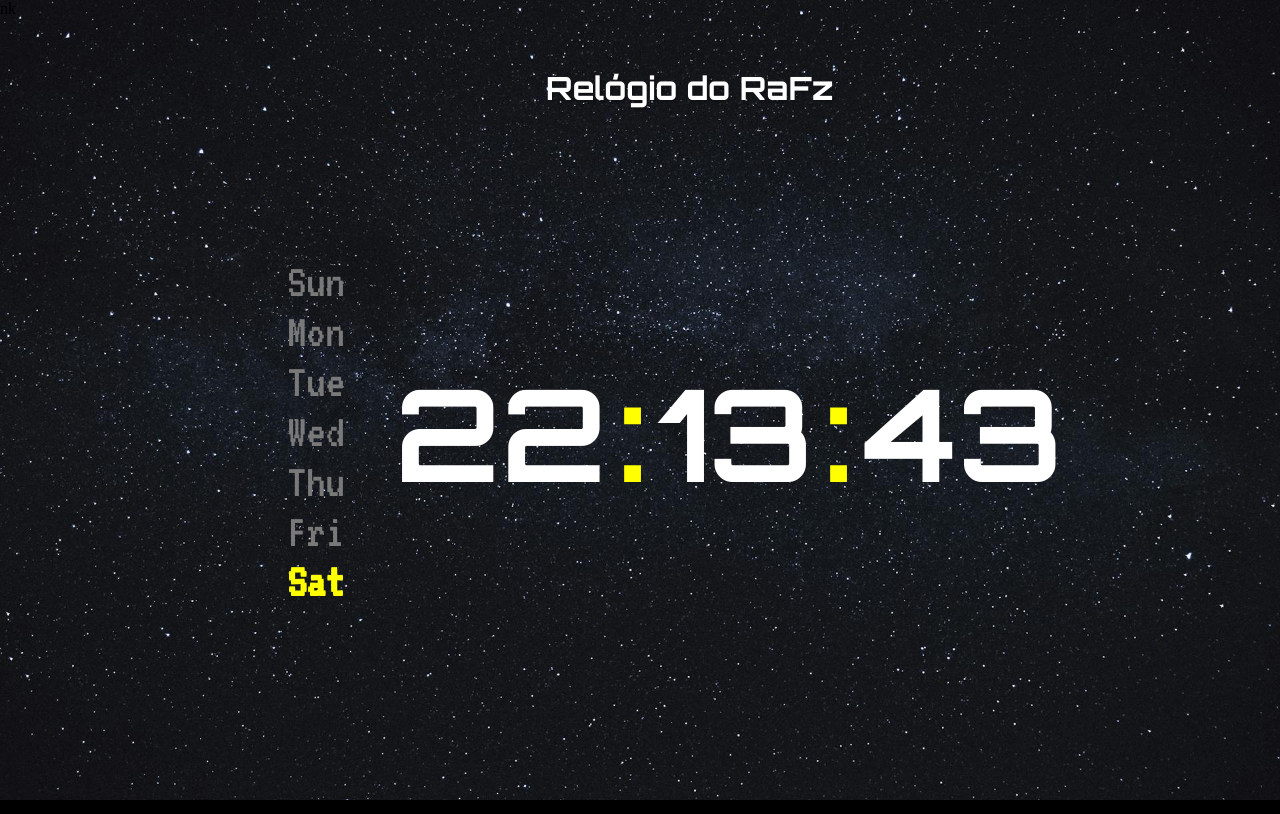
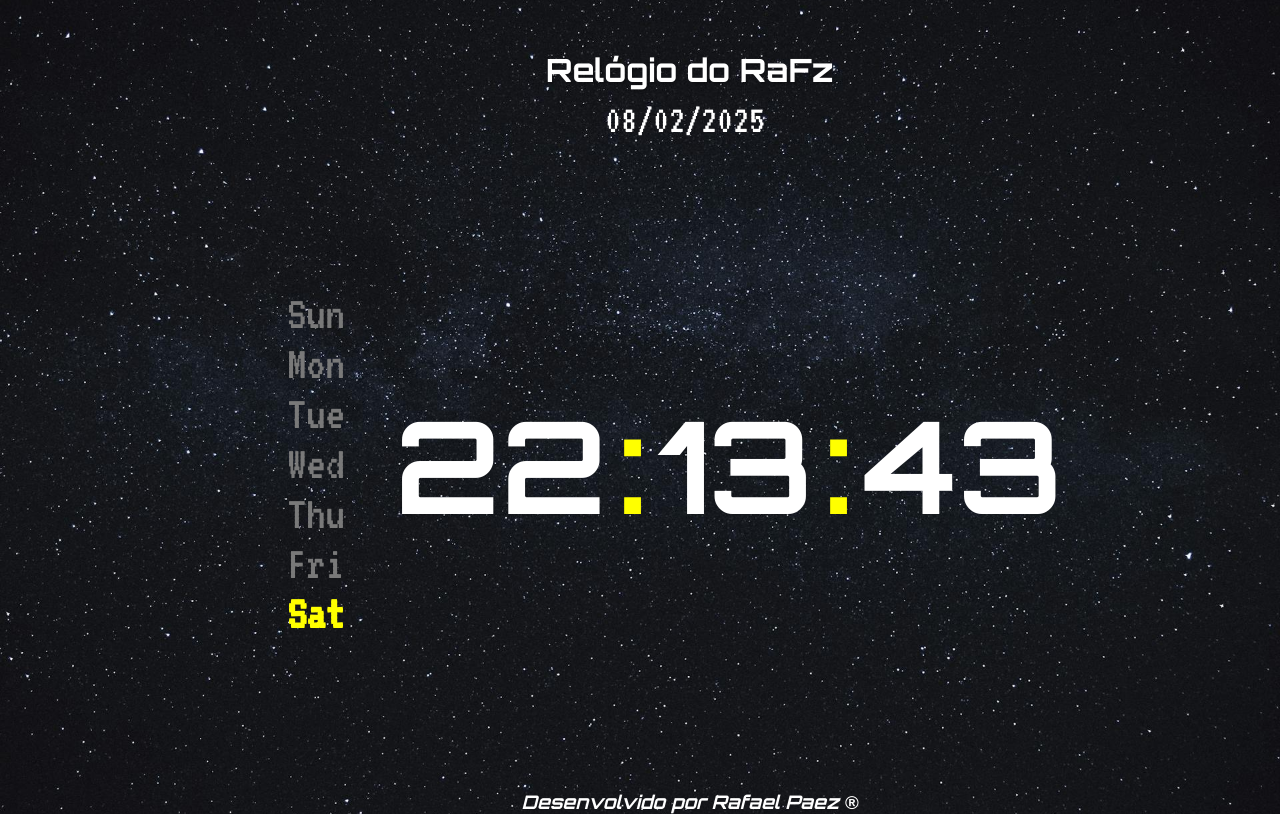
Before and after one commit to RafzVTI/Relogio, a plain HTML site: page index.html in a window 1280 px wide. Drawn offline with Linux system fonts and the light colour scheme.

Commit message:
dia/mes/ano

```diff
--- a/estilos/style.css
+++ b/estilos/style.css
@@ -28,12 +28,27 @@ header {
 
 }
 
+
 header h1 {
     font-family: var(--fonte-relogio);
     text-shadow: 2px 2px 2px rgba(0, 0, 0, 0.226);
     color: white;
     margin: auto;
     padding-left: 100px;
+}
+
+.data{
+    display: flex;
+    align-items: center;
+    justify-content: center;
+
+    font-family: var(--fonte-dias);
+    color: white;
+    text-align: center;
+    margin: auto;
+    padding-top: 10px;
+    font-size: 2.5em;
+    padding-left: 90px;
 }
 
 section {
@@ -72,6 +87,7 @@ section {
     display: flex;
     gap: 0px;
     flex-direction: column;
+    font-style: monospace;
 }
 
 .tempo div {
@@ -80,6 +96,7 @@ section {
     color: white;
     font-size: 2em;
     font-weight: bold;
+
 }
 
 #pontos {
@@ -110,3 +127,11 @@ section {
     color: yellow;
     font-weight: bold;
 }
+
+footer {
+    text-align: center;
+    color: white;
+    font-family: var(--fonte-relogio);
+    font-style: italic;
+    padding-left: 100px;
+}
--- a/index.html
+++ b/index.html
@@ -6,13 +6,22 @@
     <title>relógio</title>
     <link rel="stylesheet" href="estilos/style.css">
     <link rel="stylesheet" href="media-query.css">
-    <link rel="shortcut icon" href="imagem/favicon/favicon.ico" type="image/x-icon">nk
+    <link rel="shortcut icon" href="imagem/favicon/favicon.ico" type="image/x-icon">
     <script src="javascript/re.js" defer></script>
 </head>
+
 <body>
     <header>
         <h1>Relógio do RaFz</h1>
     </header>
+    <div class="data">
+        <div id="dia">00</div>
+        <div class="barra">/</div>
+        <div id="mes">00</div>
+        <div class="barra">/</div>
+        <div id="ano">00</div>
+    </div>
+
     <section>
         <div class="container">
             <div class="relogio">
@@ -37,5 +46,9 @@
             </div>
         </div>
     </section>
+    <footer>
+        <h3>Desenvolvido por Rafael Paez &#174;</h3>
+    </footer>
 </body>
+
 </html>
--- a/javascript/re.js
+++ b/javascript/re.js
@@ -16,6 +16,18 @@ function atualizar(){
     diaSemana.forEach(dia => dia.classList.remove('diaatual'))
 
     diaSemana[diaAtual].classList.add('diaatual')
+
+    //data
+    let dia = agora.getDate().toString().padStart(2, '0')
+    let mes = (agora.getMonth() + 1).toString().padStart(2, '0')
+    let ano = agora.getFullYear()
+
+    document.getElementById('dia').textContent = dia
+    document.getElementById('mes').textContent = mes
+    document.getElementById('ano').textContent = ano
+
+    let dataformada = `${dia}/${mes}/${ano}`
+    document.getElementById('data').textContent = dataformada
 }
 
 setInterval(atualizar, 1000)
```
Lines whose indentation alone changed are shown as unchanged.
